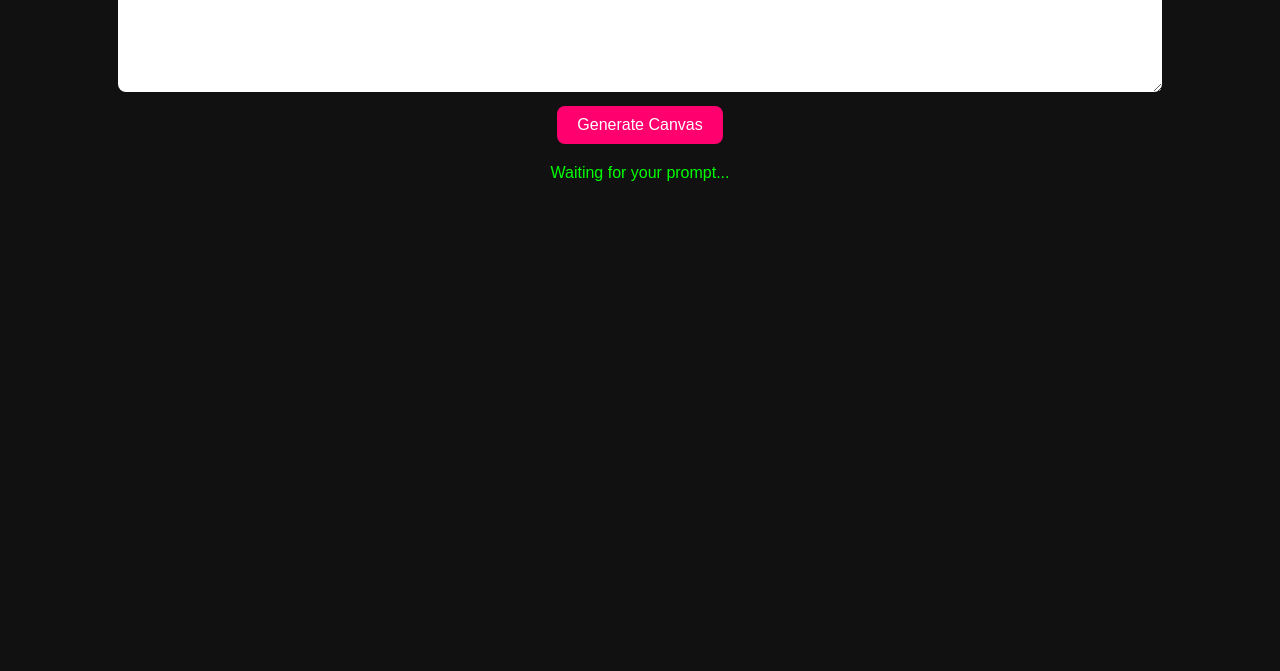
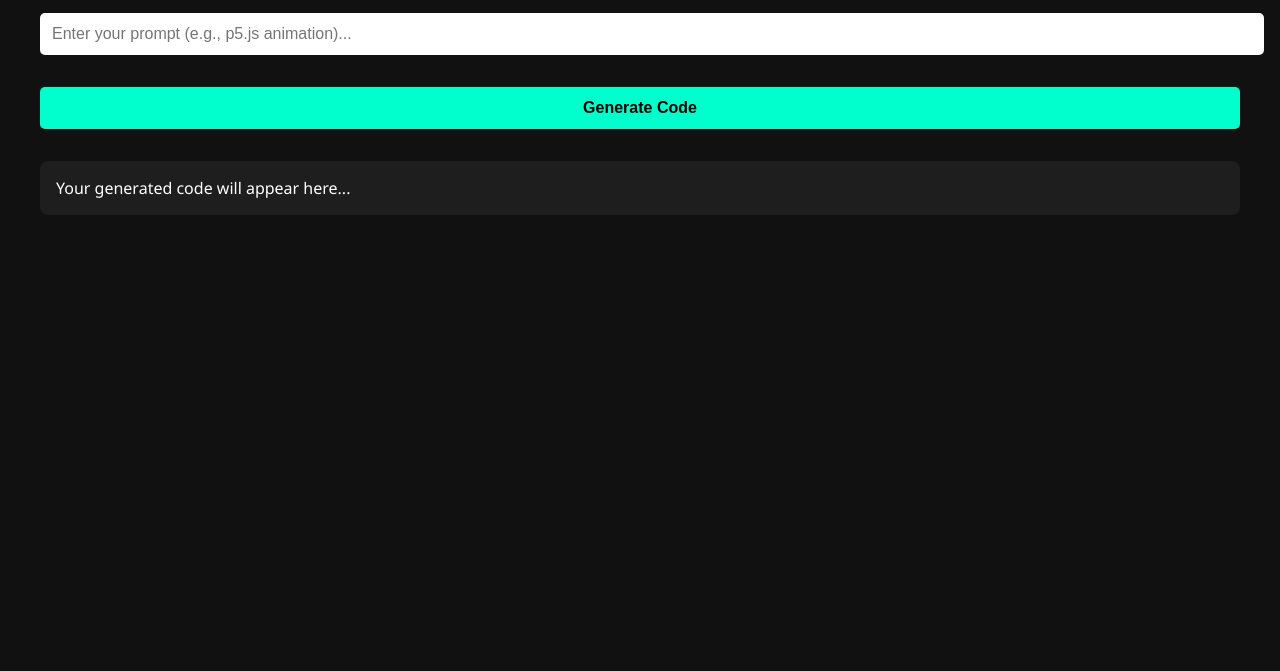
Before and after one commit to aymnsk/calmpng-frontend, a plain HTML site: page index.html in a window 1280 px wide. Shown: the part 129-800 px from the top of the page. Drawn offline with nearby package versions, Linux system fonts and the light colour scheme.

Commit message:
Update index.html

```diff
--- a/index.html
+++ b/index.html
@@ -2,102 +2,89 @@
 <html lang="en">
 <head>
   <meta charset="UTF-8" />
-  <meta name="viewport" content="width=device-width, initial-scale=1.0" />
-  <title>AI Canvas Playground</title>
-  <script src="https://cdnjs.cloudflare.com/ajax/libs/p5.js/1.9.0/p5.min.js"></script>
+  <meta name="viewport" content="width=device-width, initial-scale=1.0"/>
+  <title>Groq-Powered Code Generator</title>
   <style>
     body {
-      font-family: Arial, sans-serif;
-      text-align: center;
+      font-family: 'Segoe UI', sans-serif;
       background: #111;
-      color: white;
-      margin: 0;
-      padding: 0;
+      color: #fff;
+      padding: 2rem;
     }
+
+    h1 {
+      color: #00ffcc;
+    }
+
+    textarea, input, button {
+      width: 100%;
+      margin: 1rem 0;
+      padding: 0.75rem;
+      border: none;
+      border-radius: 5px;
+      font-size: 1rem;
+    }
+
     textarea {
-      width: 80%;
-      height: 100px;
-      margin-top: 20px;
-      font-size: 16px;
-      padding: 10px;
-      border-radius: 8px;
-      border: none;
-    }
-    button {
-      padding: 10px 20px;
-      font-size: 16px;
-      border-radius: 8px;
-      border: none;
-      background: #ff006e;
-      color: white;
-      cursor: pointer;
-      margin-top: 10px;
-    }
-    #output {
-      margin-top: 20px;
+      height: 180px;
+      background: #222;
       color: #0f0;
     }
-    canvas {
-      display: block;
-      margin: 20px auto;
-      border: 2px solid #fff;
+
+    button {
+      background: #00ffcc;
+      color: #000;
+      cursor: pointer;
+      font-weight: bold;
+    }
+
+    #result {
+      white-space: pre-wrap;
+      background: #1e1e1e;
+      padding: 1rem;
+      border-radius: 8px;
+      margin-top: 1rem;
     }
   </style>
 </head>
 <body>
-  <h1>🧠 AI Canvas with Groq + p5.js</h1>
+  <h1>🧠 Groq LLaMA3 Code Generator</h1>
+  <input type="text" id="promptInput" placeholder="Enter your prompt (e.g., p5.js animation)..." />
+  <button onclick="generateCode()">Generate Code</button>
 
-  <textarea id="promptInput" placeholder="Describe a visual like: 'draw bouncing balls with gravity'"></textarea><br />
-  <button onclick="generate()">Generate Canvas</button>
-
-  <div id="output">Waiting for your prompt...</div>
+  <div id="result">Your generated code will appear here...</div>
 
   <script>
-    const BACKEND_URL = "https://1733e2dd-5c3c-4347-99ed-407154defbee-00-3m96p3i8r52a0.pike.replit.dev/generate"; // Replace with your actual backend URL
+    async function generateCode() {
+      const prompt = document.getElementById("promptInput").value;
+      const resultDiv = document.getElementById("result");
 
-    let sketchCanvas = null;
-
-    async function generate() {
-      const prompt = document.getElementById("promptInput").value.trim();
-      if (!prompt) {
-        alert("Please enter a prompt.");
+      if (!prompt.trim()) {
+        resultDiv.textContent = "Please enter a prompt!";
         return;
       }
 
-      document.getElementById("output").textContent = "⏳ Generating with Groq...";
+      resultDiv.textContent = "⏳ Generating code...";
 
       try {
-        const res = await fetch(BACKEND_URL, {
+        const response = await fetch("https://1733e2dd-5c3c-4347-99ed-407154defbee-00-3m96p3i8r52a0.pike.replit.dev/generate", {
           method: "POST",
-          headers: { "Content-Type": "application/json" },
+          headers: {
+            "Content-Type": "application/json"
+          },
           body: JSON.stringify({ prompt })
         });
 
-        const data = await res.json();
+        const data = await response.json();
+
         if (data.code) {
-          document.getElementById("output").textContent = "✅ Loaded. Executing code...";
-          runP5Sketch(data.code);
+          resultDiv.textContent = data.code;
         } else {
-          document.getElementById("output").textContent = "❌ Failed to generate code.";
+          resultDiv.textContent = `❌ Error: ${data.error || 'Unknown error'}`;
         }
-      } catch (err) {
-        console.error(err);
-        document.getElementById("output").textContent = "❌ Error connecting to server.";
+      } catch (error) {
+        resultDiv.textContent = `❌ Fetch error: ${error.message}`;
       }
-    }
-
-    function runP5Sketch(code) {
-      // Remove previous canvas if any
-      if (sketchCanvas) {
-        sketchCanvas.remove();
-      }
-
-      // Create a new sketch
-      const sketch = new Function('p', `
-        ${code}
-      `);
-
-      sketchCanvas = new p5(sketch);
     }
   </script>
 </body>
```
